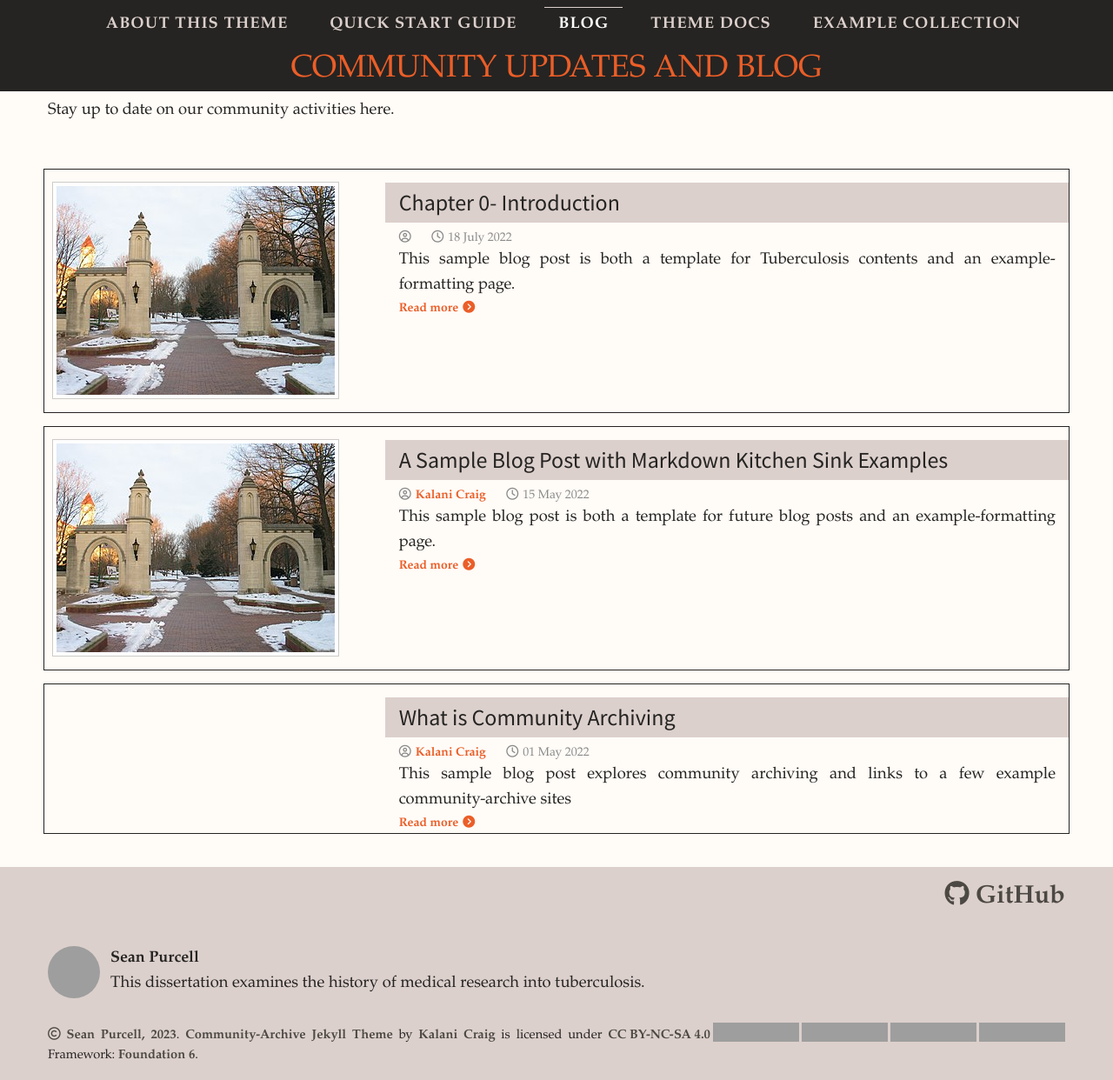
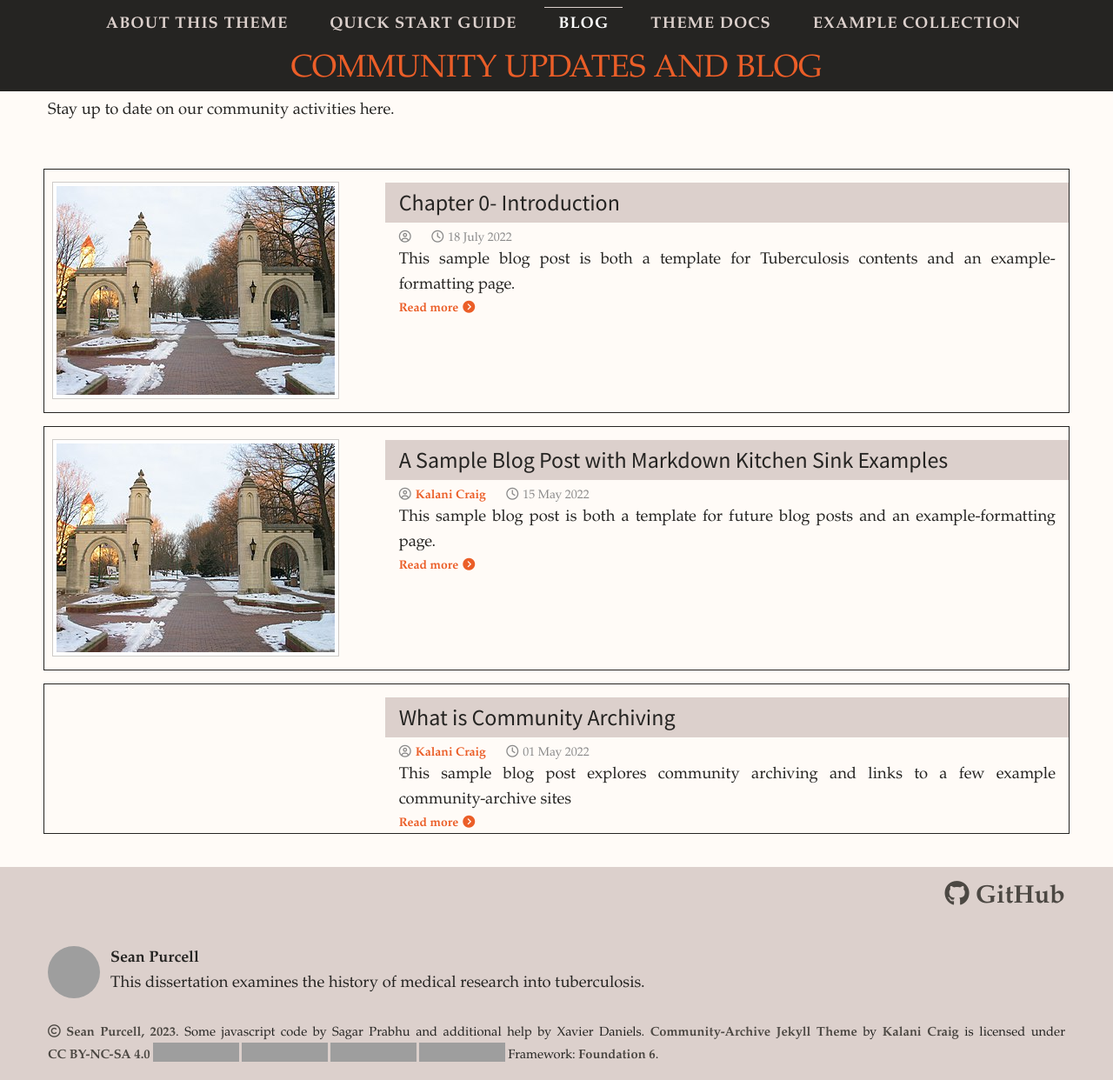
Before and after one commit to TuberculosisSpecimen/diss, a Jekyll site: the page built from pages/blog.md, in a window 1280 px wide and 1242 px high, cut to the strip 0-1242 px from the top of the window. Shown: the whole strip at 87% size. Built offline with Jekyll 4.4.1, drawn with Linux system fonts in a browser that asks for light colours; nearby versions of some CDN libraries; some web fonts are replaced; grey boxes are pictures that could not be loaded.

Commit message:
Update _footer.html
Adding citation of the people who helped.

```diff
--- a/_includes/_footer.html
+++ b/_includes/_footer.html
@@ -21,7 +21,7 @@
 					  </div>
 				  </div>
 				</div>
-					<p class="quiet credits" xmlns:cc="http://creativecommons.org/ns#" xmlns:dct="http://purl.org/dc/terms/"><a href="/copyright/"><i class="far fa-copyright"></i> {{ site.authorname }},{%if SiteYear != NowYear %}{{SiteYear}} -{%endif%} {{NowYear}}</a>. <a property="dct:title" rel="cc:attributionURL" href="https://community-archive.kalanicraig.com/">Community-Archive Jekyll Theme</a> by <a rel="cc:attributionURL dct:creator" property="cc:attributionName" href="https://www.kalanicraig.com/">Kalani Craig</a> is licensed under <a href="http://creativecommons.org/licenses/by-nc-sa/4.0/?ref=chooser-v1" target="_blank" rel="license noopener noreferrer" style="display:inline-block;">CC BY-NC-SA 4.0<img style="height:22px!important;margin-left:3px;vertical-align:text-bottom;" src="https://mirrors.creativecommons.org/presskit/icons/cc.svg?ref=chooser-v1"><img style="height:22px!important;margin-left:3px;vertical-align:text-bottom;" src="https://mirrors.creativecommons.org/presskit/icons/by.svg?ref=chooser-v1"><img style="height:22px!important;margin-left:3px;vertical-align:text-bottom;" src="https://mirrors.creativecommons.org/presskit/icons/nc.svg?ref=chooser-v1"><img style="height:22px!important;margin-left:3px;vertical-align:text-bottom;" src="https://mirrors.creativecommons.org/presskit/icons/sa.svg?ref=chooser-v1"></a> Framework: <a href="https://get.foundation/" target="_blank">Foundation 6</a>.</p>
+					<p class="quiet credits" xmlns:cc="http://creativecommons.org/ns#" xmlns:dct="http://purl.org/dc/terms/"><a href="/copyright/"><i class="far fa-copyright"></i> {{ site.authorname }},{%if SiteYear != NowYear %}{{SiteYear}} -{%endif%} {{NowYear}}</a>. Some javascript code by Sagar Prabhu and additional help by Xavier Daniels. <a property="dct:title" rel="cc:attributionURL" href="https://community-archive.kalanicraig.com/">Community-Archive Jekyll Theme</a> by <a rel="cc:attributionURL dct:creator" property="cc:attributionName" href="https://www.kalanicraig.com/">Kalani Craig</a> is licensed under <a href="http://creativecommons.org/licenses/by-nc-sa/4.0/?ref=chooser-v1" target="_blank" rel="license noopener noreferrer" style="display:inline-block;">CC BY-NC-SA 4.0<img style="height:22px!important;margin-left:3px;vertical-align:text-bottom;" src="https://mirrors.creativecommons.org/presskit/icons/cc.svg?ref=chooser-v1"><img style="height:22px!important;margin-left:3px;vertical-align:text-bottom;" src="https://mirrors.creativecommons.org/presskit/icons/by.svg?ref=chooser-v1"><img style="height:22px!important;margin-left:3px;vertical-align:text-bottom;" src="https://mirrors.creativecommons.org/presskit/icons/nc.svg?ref=chooser-v1"><img style="height:22px!important;margin-left:3px;vertical-align:text-bottom;" src="https://mirrors.creativecommons.org/presskit/icons/sa.svg?ref=chooser-v1"></a> Framework: <a href="https://get.foundation/" target="_blank">Foundation 6</a>.</p>
 			</div>
 		</div>
 	</div>
```
